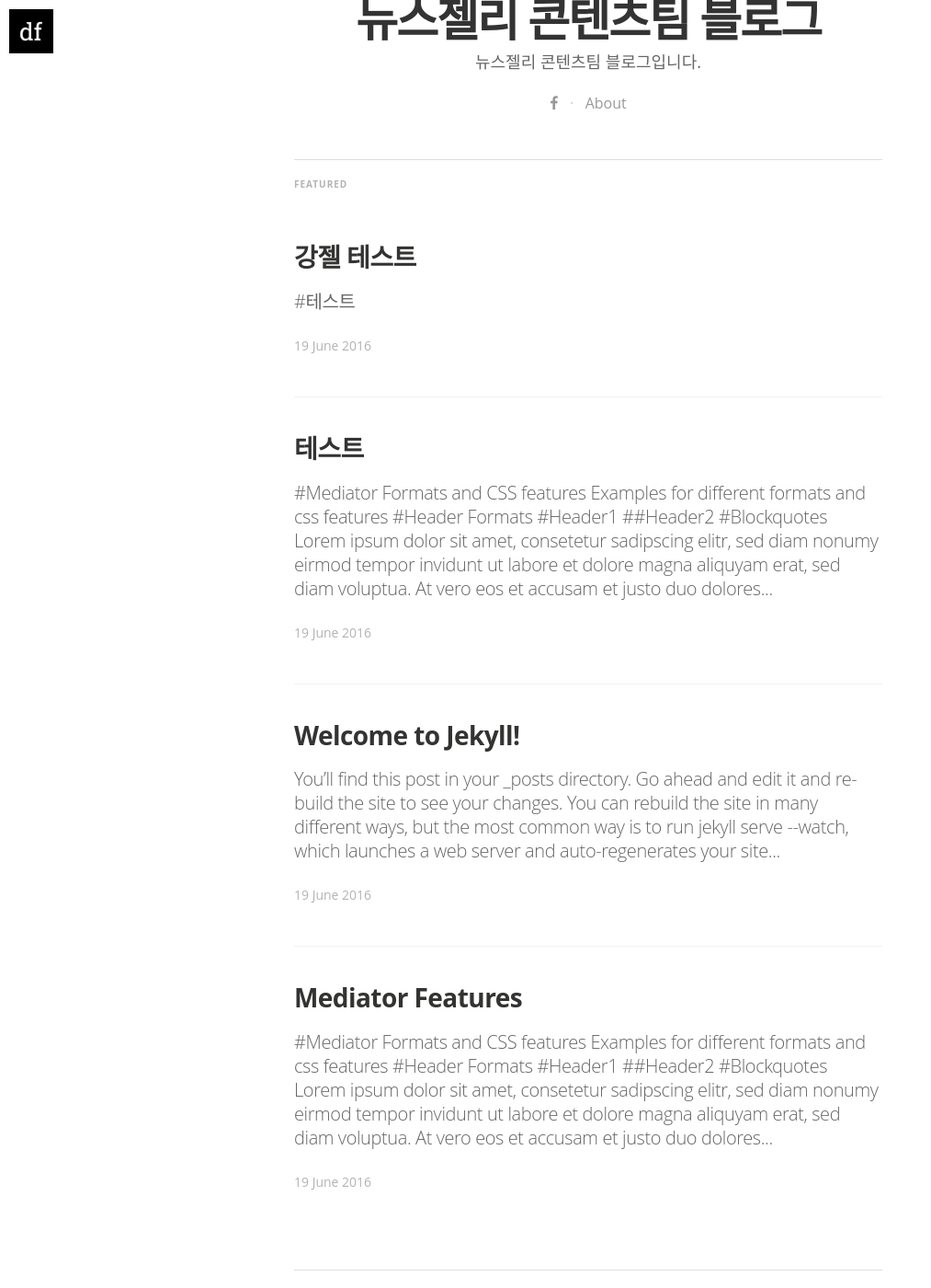
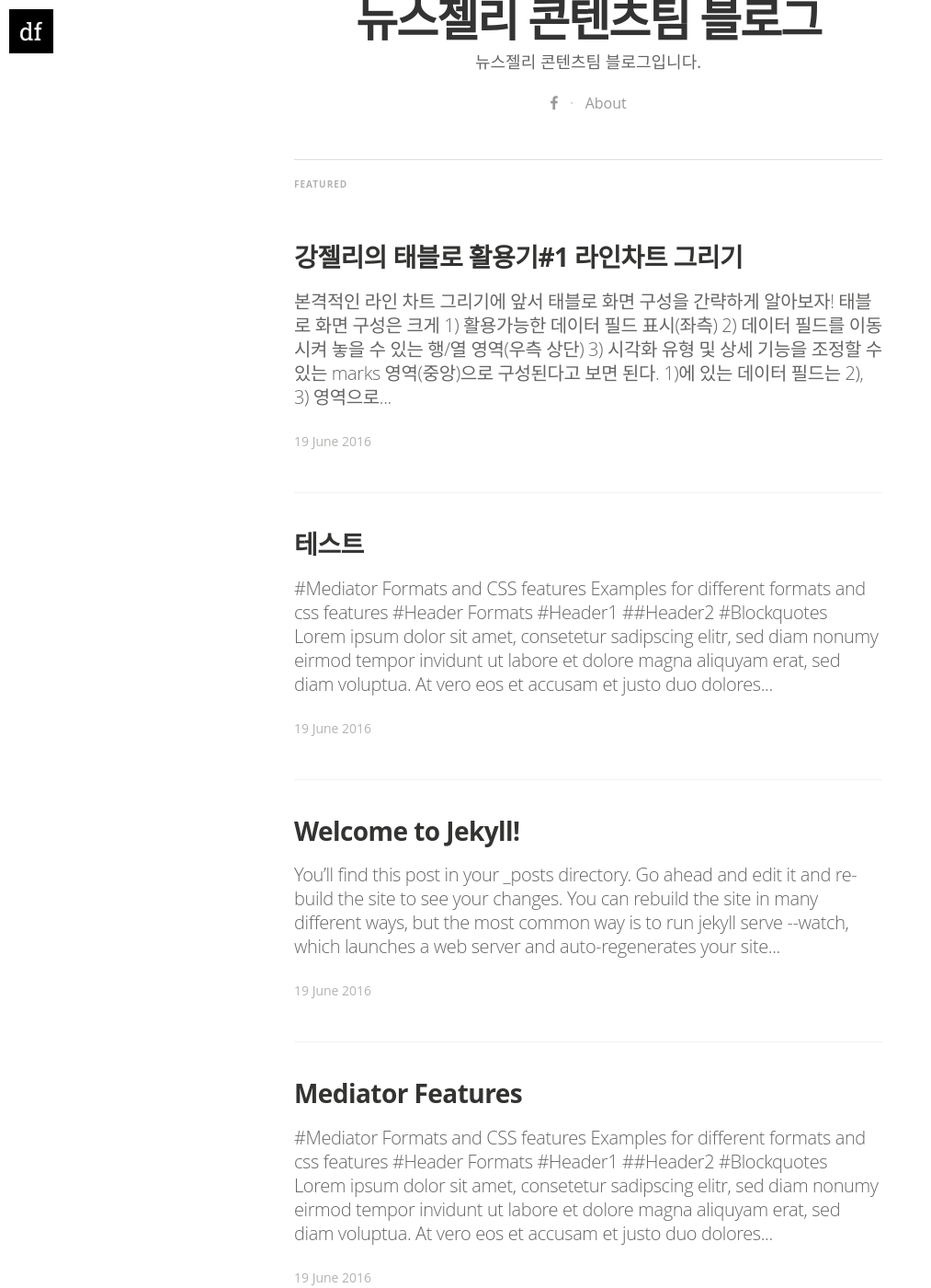
Before and after one commit to NewsJelly/blog-contents, a Jekyll site: the page built from index.html, in a window 1280 px wide and 1400 px high, scrolled down 538 px. Shown: the whole window at 92% size, without its empty margins (0-1013 px from the left). Built offline with Jekyll 4.4.1, drawn with Linux system fonts in a browser that asks for light colours; nearby versions of some CDN libraries; some web fonts are replaced; the list of posts is cut into pages by our own code; some of the changed text lies outside the part shown.

Commit message:
Update 2016-06-19-kangjelltest.markdown

```diff
--- a/_posts/2016-06-19-kangjelltest.markdown
+++ b/_posts/2016-06-19-kangjelltest.markdown
@@ -1,6 +1,6 @@
 ---
 layout: post
-title:  "강젤 테스트"
+title:  "강젤리의 태블로 활용기#1 라인차트 그리기"
 date:   2016-06-19 17:34:25
 categories: injell feature
 tags: featured
@@ -8,4 +8,16 @@ image: /assets/article_images/2014-11-30-mediator_features/night-track.JPG
 image2: /assets/article_images/2014-11-30-mediator_features/night-track-mobile.JPG
 ---
 
-#테스트
+![image](https://cloud.githubusercontent.com/assets/10662638/16189347/ee550b0a-3714-11e6-8258-00c868e8d000.png)
+> 본격적인 라인 차트 그리기에 앞서 태블로 화면 구성을 간략하게 알아보자! 태블로 화면 구성은 크게 1) 활용가능한 데이터 필드 표시(좌측) 2) 데이터 필드를 이동시켜 놓을 수 있는 행/열 영역(우측 상단) 3) 시각화 유형 및 상세 기능을 조정할 수 있는 marks 영역(중앙)으로 구성된다고 보면 된다. 1)에 있는 데이터 필드는 2), 3) 영역으로 드래그 앤 드롭해서 다양한 형태의 차트를 만들 수 있다.
+
+![image](https://cloud.githubusercontent.com/assets/10662638/16189465/750d66ba-3715-11e6-8f72-1648db39f1e1.png)
+> 가장 기본적인 라인 차트를 그려보자! 이번 포스팅에서 활용한 데이터는 제주+자연(섬, 오름/산, 폭포, 해변) 키워드별 검색량 데이터다. 먼저 차원(dimension)영역에 있는 '날짜' 필드를 '열' 영역으로 이동시키고, 값(measures) 영역에 있는 '검색량' 필드를 '행' 영역으로 이동시킨다. 이 경우 연도별 전체 검색량 추이를 볼 수 있는 라인 그래프가 그려진다. 키워드별 검색량 데이터를 시각화 하기 위해서는 '키워드' 필드를 marks 영역 내 color 영역으로 이동시키면, 키워드별로 색깔이 구분되면서 여러개의 라인이 그려지는 차트를 만들 수 있다.
+
+![image](https://cloud.githubusercontent.com/assets/10662638/16189588/fb2704b8-3715-11e6-8308-32a17b24e876.png)
+> 위에서 그린 라인그래프를 좀 더 시각적으로 극대화 시켜보자! 그 방법 중 하나로 검색량이 많아질수록 라인의 굵기를 두껍게 만드는 것이 있다. 방법은 '검색량' 필드를 marks 영역내 size 영역으로 이동시키면 된다. 최근으로 올수록 검색량이 증가하므로, 각각의 라인그래프도 최근으로 올수록 두꺼워진 것을 볼 수 있다. 나아가 size를 조정하거나, color 기능 중 각 라인의 투명도를 조정하는 등의 방법으로 좀 더 이쁘게(?) 만들어 볼 수도 있다.
+
+![image](https://cloud.githubusercontent.com/assets/10662638/16189670/89fd8310-3716-11e6-8cdc-ade4ac093fd6.png)
+> 위 기능을 활용하여 만든 예시 대시보드 : 위에서 만든 sheet에 제목과 컬러레전드를 삽입했다.
+
+위와 같은 차트를 활용한 데이터랩 4화 [우리도 떠나자! 제주여행 태블로 콘텐츠](https://public.tableau.com/views/_0617/0616_text?:embed=y&:display_count=yes&:showTabs=y&:showVizHome=no#3) 보러가기!
```
